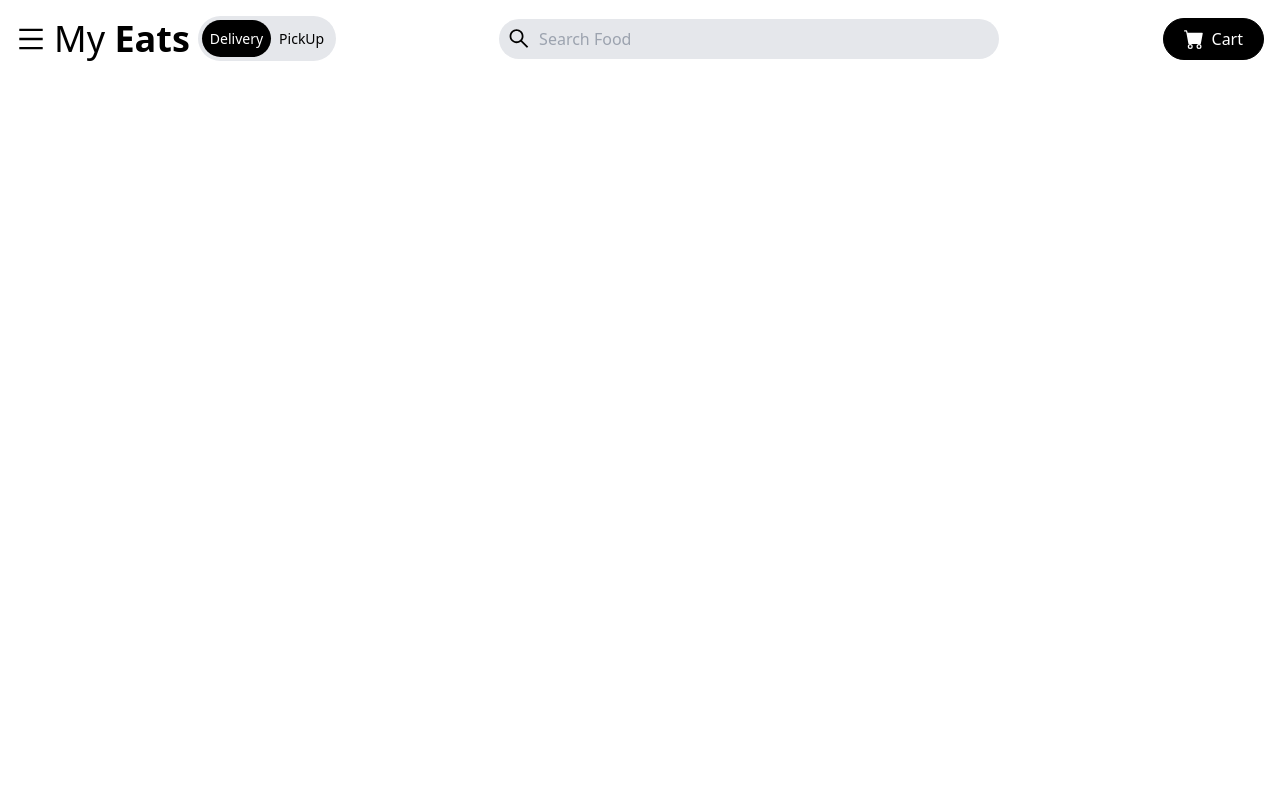
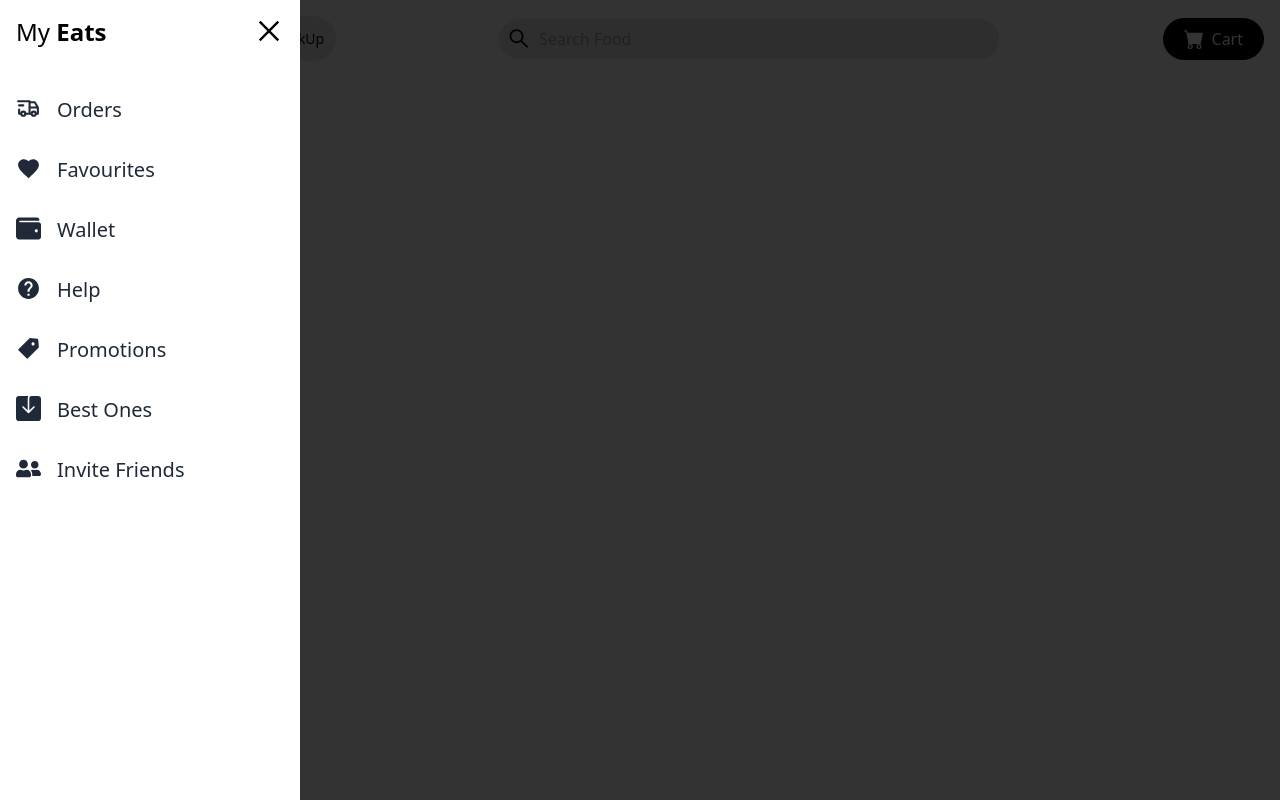
Before and after one commit to greatestofal/myeats, a React (Create React App) app: page / in a window 1280 px wide. Built offline with nearby package versions, Linux system fonts and the light colour scheme.

Commit message:
Still on navbar

```diff
--- a/src/components/Navbar.jsx
+++ b/src/components/Navbar.jsx
@@ -1,6 +1,14 @@
 import React from "react";
-import { AiOutlineMenu, AiOutlineSearch } from "react-icons/ai";
-import { BsFillCartFill } from "react-icons/bs";
+import {
+  AiFillTag,
+  AiOutlineClose,
+  AiOutlineMenu,
+  AiOutlineSearch,
+} from "react-icons/ai";
+import { BsFillCartFill, BsFillSaveFill } from "react-icons/bs";
+import { FaUserFriends, FaWallet } from "react-icons/fa";
+import { MdFavorite, MdHelp } from "react-icons/md";
+import { TbTruckDelivery } from "react-icons/tb";
 
 const Navbar = () => {
   return (
@@ -32,6 +40,45 @@
       <button className="bg-black text-white hidden md:flex items-center py-2 rounded-full">
         <BsFillCartFill size={20} className="mr-2" /> Cart
       </button>
+
+      {/* Mobile Menu */}
+      {/* Overlay */}
+      <div className="bg-black/80 fixed w-full h-screen z-10 top-0 left-0"></div>
+
+      {/* Side drawer menu */}
+      <div className="fixed top-0 left-0 w-[300px] h-screen bg-white z-10 duration-300">
+        <AiOutlineClose
+          size={30}
+          className="absolute right-4 top-4 cursor-pointer"
+        />
+        <h2 className="text-2xl p-4">
+          My <span className="font-bold"> Eats</span>
+        </h2>
+        <ul className="flex flex-col p-4 text-gray-800">
+          {/* Lists */}
+          <li className="text-xl py-4 flex">
+            <TbTruckDelivery size={25} className="  mr-4" /> Orders
+          </li>
+          <li className="text-xl py-4 flex">
+            <MdFavorite size={25} className="  mr-4" /> Favourites
+          </li>
+          <li className="text-xl py-4 flex">
+            <FaWallet size={25} className="  mr-4" /> Wallet
+          </li>
+          <li className="text-xl py-4 flex">
+            <MdHelp size={25} className="  mr-4" /> Help
+          </li>
+          <li className="text-xl py-4 flex">
+            <AiFillTag size={25} className="  mr-4" /> Promotions
+          </li>
+          <li className="text-xl py-4 flex">
+            <BsFillSaveFill size={25} className="  mr-4" /> Best Ones
+          </li>
+          <li className="text-xl py-4 flex">
+            <FaUserFriends size={25} className="  mr-4" /> Invite Friends
+          </li>
+        </ul>
+      </div>
     </div>
   );
 };
```
